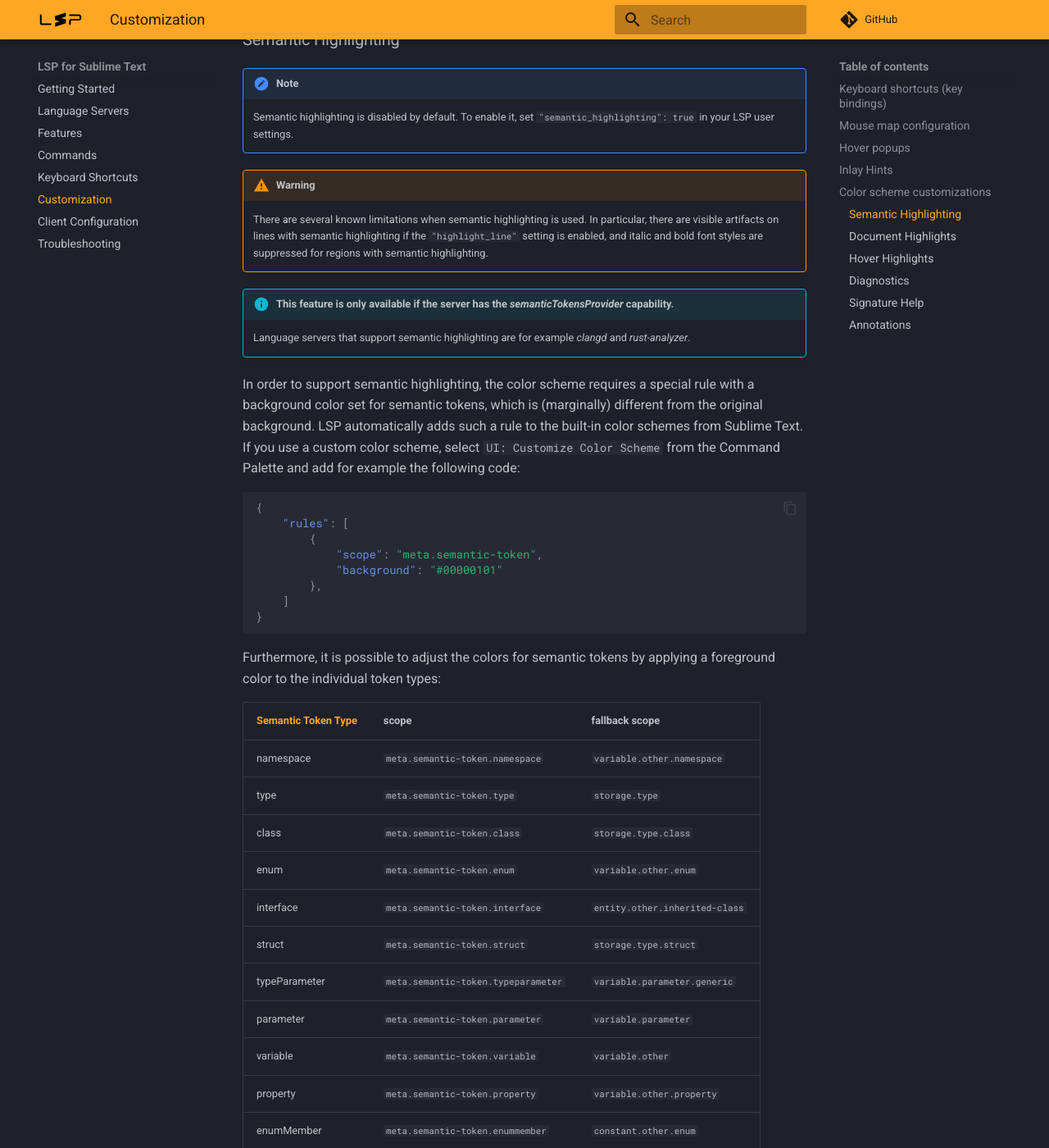
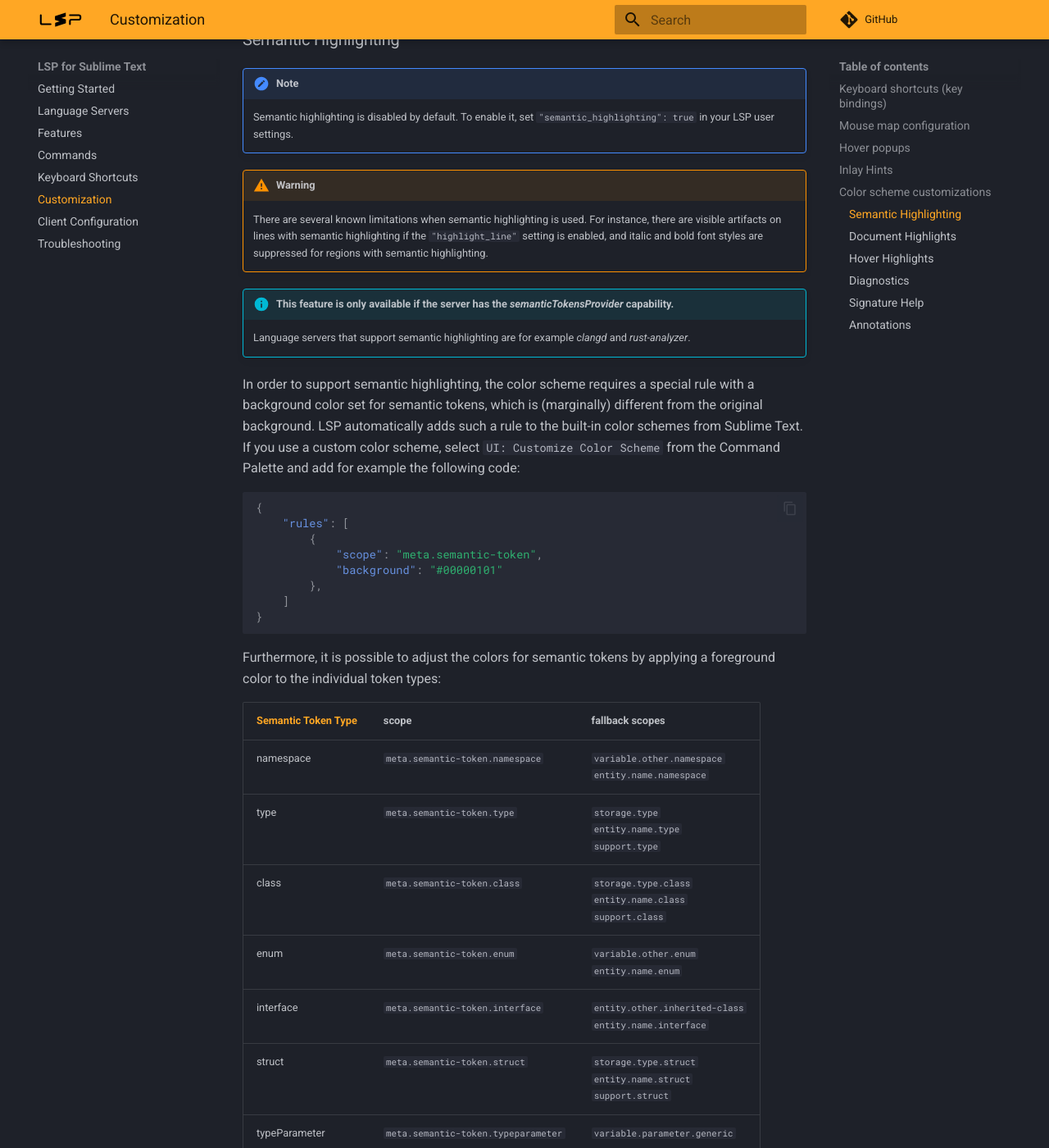
Before and after one commit to sublimelsp/LSP, an MkDocs documentation site: the page built from docs/src/customization.md, in a window 1280 px wide and 1400 px high, scrolled down 2271 px. Shown: the whole window at 82% size. Built offline with MkDocs 1.6.1 and Material for MkDocs 9.7.7, drawn with Linux system fonts in a browser that asks for light colours; comment, search, counter and statistics services are not loaded; some of the changed text lies outside the part shown.

Commit message:
Docs: tweak semantic tokens table

```diff
--- a/docs/src/customization.md
+++ b/docs/src/customization.md
@@ -80,7 +80,7 @@ The following tables give an overview of the scope names used by LSP.
     Semantic highlighting is disabled by default. To enable it, set `"semantic_highlighting": true` in your LSP user settings.
 
 !!! warning
-    There are several known limitations when semantic highlighting is used. In particular, there are visible artifacts on lines with semantic highlighting if the `"highlight_line"` setting is enabled, and italic and bold font styles are suppressed for regions with semantic highlighting.
+    There are several known limitations when semantic highlighting is used. For instance, there are visible artifacts on lines with semantic highlighting if the `"highlight_line"` setting is enabled, and italic and bold font styles are suppressed for regions with semantic highlighting.
 
 !!! info "This feature is only available if the server has the *semanticTokensProvider* capability."
     Language servers that support semantic highlighting are for example *clangd* and *rust-analyzer*.
@@ -102,26 +102,26 @@ If you use a custom color scheme, select `UI: Customize Color Scheme` from the C
 
 Furthermore, it is possible to adjust the colors for semantic tokens by applying a foreground color to the individual token types:
 
-| [Semantic Token Type](https://microsoft.github.io/language-server-protocol/specifications/specification-current/#semanticTokenTypes) | scope | fallback scope |
+| [Semantic Token Type](https://microsoft.github.io/language-server-protocol/specifications/specification-current/#semanticTokenTypes) | scope | fallback scopes |
 | --- | --- | --- |
-| namespace | `meta.semantic-token.namespace` | `variable.other.namespace` |
-| type | `meta.semantic-token.type` | `storage.type` |
-| class | `meta.semantic-token.class` | `storage.type.class` |
-| enum | `meta.semantic-token.enum` | `variable.other.enum` |
-| interface | `meta.semantic-token.interface` | `entity.other.inherited-class` |
-| struct | `meta.semantic-token.struct` | `storage.type.struct` |
+| namespace | `meta.semantic-token.namespace` | `variable.other.namespace`<br>`entity.name.namespace` |
+| type | `meta.semantic-token.type` | `storage.type`<br>`entity.name.type`<br>`support.type` |
+| class | `meta.semantic-token.class` | `storage.type.class`<br>`entity.name.class`<br>`support.class` |
+| enum | `meta.semantic-token.enum` | `variable.other.enum`<br>`entity.name.enum` |
+| interface | `meta.semantic-token.interface` | `entity.other.inherited-class`<br>`entity.name.interface` |
+| struct | `meta.semantic-token.struct` | `storage.type.struct`<br>`entity.name.struct`<br>`support.struct` |
 | typeParameter | `meta.semantic-token.typeparameter` | `variable.parameter.generic` |
 | parameter | `meta.semantic-token.parameter` | `variable.parameter` |
-| variable | `meta.semantic-token.variable` | `variable.other` |
+| variable | `meta.semantic-token.variable` | `variable.other`<br>`variable.other.constant` |
 | property | `meta.semantic-token.property` | `variable.other.property` |
 | enumMember | `meta.semantic-token.enummember` | `constant.other.enum` |
 | event | `meta.semantic-token.event` | `entity.name.function` |
-| function | `meta.semantic-token.function` | `variable.function` |
-| method | `meta.semantic-token.method` | `variable.function` |
-| macro | `meta.semantic-token.macro` | `variable.macro` |
+| function | `meta.semantic-token.function` | `variable.function`<br>`entity.name.function`<br>`support.function.builtin` |
+| method | `meta.semantic-token.method` | `variable.function`<br>`entity.name.function`<br>`support.function.builtin` |
+| macro | `meta.semantic-token.macro` | `variable.macro`<br>`entity.name.macro`<br>`support.macro` |
 | keyword | `meta.semantic-token.keyword` | `keyword` |
 | modifier | `meta.semantic-token.modifier` | `storage.modifier` |
-| comment | `meta.semantic-token.comment` | `comment` |
+| comment | `meta.semantic-token.comment` | `comment`<br>`comment.block.documentation` |
 | string | `meta.semantic-token.string` | `string` |
 | number | `meta.semantic-token.number` | `constant.numeric` |
 | regexp | `meta.semantic-token.regexp` | `string.regexp` |
@@ -129,7 +129,7 @@ Furthermore, it is possible to adjust the colors for semantic tokens by applying
 | decorator | `meta.semantic-token.decorator` | `variable.annotation` |
 | label | `meta.semantic-token.label` | `entity.name.label` |
 
-By default, LSP will assign fallback scopes based on the [scope naming guideline](https://www.sublimetext.com/docs/scope_naming.html) to each of these token types, but if you define color scheme rules for the `meta.semantic-token.*` scopes that are specified above, the latter will take precedence. The fallback scopes can differ if the tokens have additional [token modifiers](https://microsoft.github.io/language-server-protocol/specifications/specification-current/#semanticTokenModifiers).
+By default, LSP will assign fallback scopes based on the [scope naming guideline](https://www.sublimetext.com/docs/scope_naming.html) to each of these token types, but if you define color scheme rules for the `meta.semantic-token.*` scopes that are specified above, the latter will take precedence. The fallback scopes can depend on additional [token modifiers](https://microsoft.github.io/language-server-protocol/specifications/specification-current/#semanticTokenModifiers).
 
 Language servers can also add their custom token types, which are not defined in the protocol.
 An "LSP-\*" helper package (or user) can provide a `semantic_tokens` mapping in the server configuration for such additional token types, or to override the scopes used for the predefined tokens from the table above.
```
